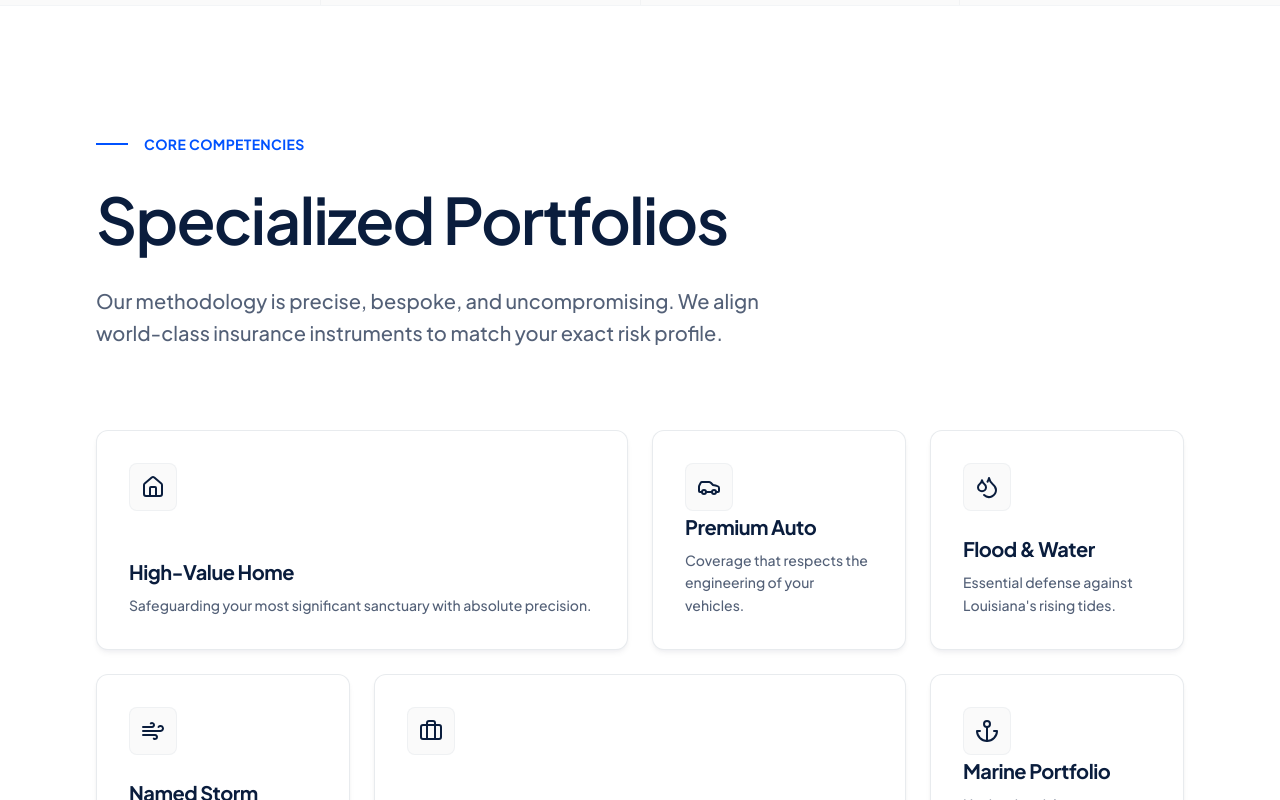
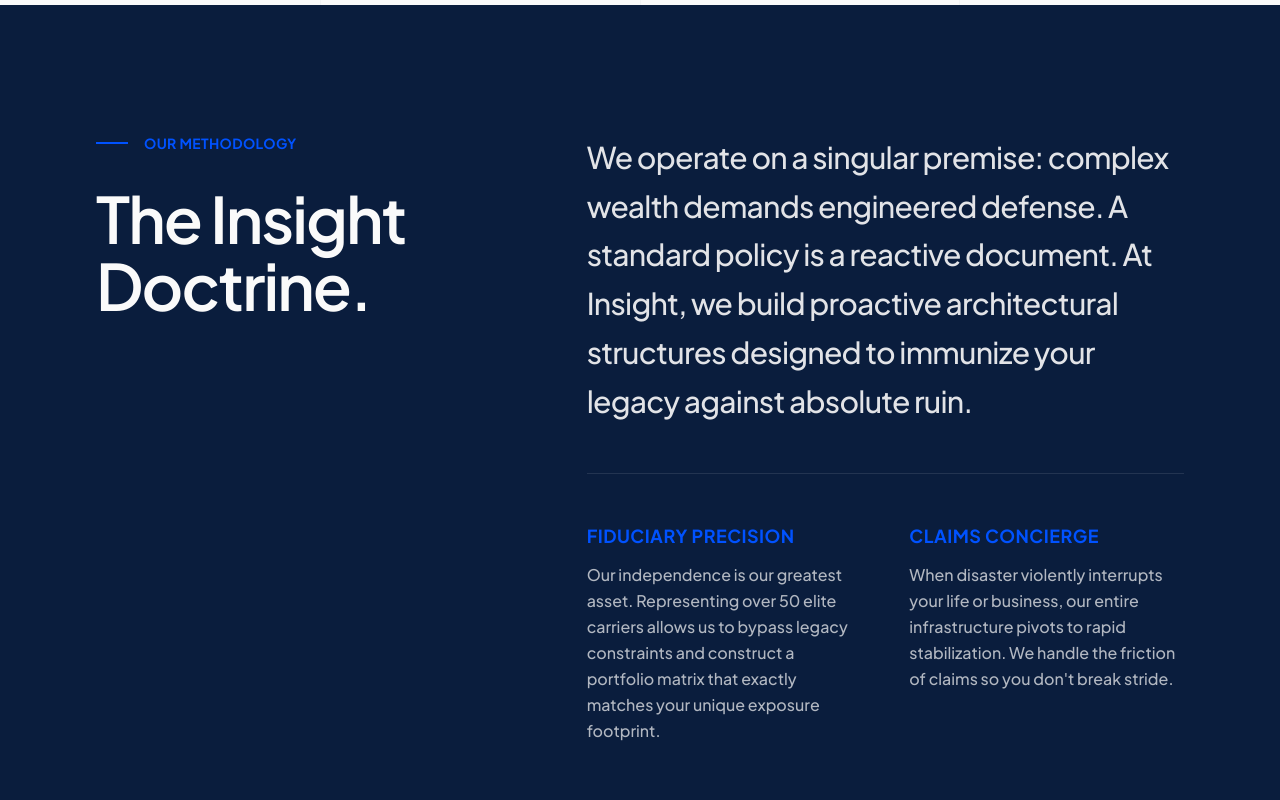
Before and after one commit to Founditmarketing/new-insight, a React (Vite) app: page / in a window 1280 px wide. Shown: the part 940-1740 px from the top of the page. Built offline with nearby package versions, Linux system fonts and the light colour scheme.

Commit message:
feat: implement phase 2 institutional minimal polish including testimonials and philosophy

```diff
--- a/src/App.tsx
+++ b/src/App.tsx
@@ -6,8 +6,10 @@
 import { useEffect, useState } from 'react';
 import Lenis from 'lenis';
 import { Hero } from './components/Hero';
+import { Philosophy } from './components/Philosophy';
 import { ServicesGrid } from './components/ServicesGrid';
 import { Proof } from './components/Proof';
+import { Testimonials } from './components/Testimonials';
 import { LouisianaStory } from './components/LouisianaStory';
 import { Footer } from './components/Footer';
 import { Navbar } from './components/Navbar';
@@ -44,8 +46,10 @@ export default function App() {
       {loading && <Preloader onComplete={() => setLoading(false)} />}
       <Navbar />
       <Hero />
+      <Philosophy />
       <ServicesGrid />
       <Proof />
+      <Testimonials />
       <LouisianaStory />
       <Footer />
     </main>
--- a/src/components/Hero.tsx
+++ b/src/components/Hero.tsx
@@ -83,12 +83,12 @@ export function Hero() {
           <motion.div
             initial={{ opacity: 0, scale: 0.95 }}
             animate={{ opacity: 1, scale: 1 }}
-            transition={{ duration: 1.2, delay: 0.3, ease: [0.16, 1, 0.3, 1] }}
+            transition={{ type: "spring", stiffness: 100, damping: 20, delay: 0.3 }}
             className="w-full aspect-square md:aspect-[4/3] relative rounded-2xl overflow-hidden shadow-2xl shadow-ink/10"
           >
             <div className="absolute inset-0 bg-ink/5 mix-blend-multiply z-10" />
             <img
-              src="https://images.unsplash.com/photo-1512917774080-9991f1c4c750?q=80&w=2070&auto=format&fit=crop"
+              src="/images/institutional_hero.png"
               alt="High-value premium estate"
               className="w-full h-full object-cover"
             />
--- a/src/components/LouisianaStory.tsx
+++ b/src/components/LouisianaStory.tsx
@@ -88,12 +88,12 @@ export function LouisianaStory() {
             initial={{ opacity: 0, scale: 1.05 }}
             whileInView={{ opacity: 1, scale: 1 }}
             viewport={{ once: true }}
-            transition={{ duration: 1.5, ease: [0.16, 1, 0.3, 1] }}
+            transition={{ type: "spring", stiffness: 80, damping: 20 }}
             className="w-full h-full"
           >
             <motion.img
               style={{ y, scale: 1.1 }}
-              src="https://images.unsplash.com/photo-1578307325514-699709794d21?q=80&w=2070&auto=format&fit=crop"
+              src="/images/institutional_louisiana.png"
               alt="Louisiana landscape"
               className="w-full h-full object-cover opacity-90 mix-blend-multiply"
               referrerPolicy="no-referrer"
--- /dev/null
+++ b/src/components/Philosophy.tsx
@@ -0,0 +1,71 @@
+import { motion } from 'motion/react';
+
+export function Philosophy() {
+  return (
+    <section id="about" className="py-32 px-6 md:px-12 lg:px-24 bg-ink text-paper relative overflow-hidden">
+      <div className="max-w-7xl mx-auto flex flex-col lg:flex-row gap-16 lg:gap-32">
+
+        {/* Left Column: Title & Methodology */}
+        <div className="w-full lg:w-1/3 flex flex-col shrink-0">
+          <motion.div
+            initial={{ opacity: 0, y: 20 }}
+            whileInView={{ opacity: 1, y: 0 }}
+            viewport={{ once: true, margin: "-100px" }}
+            transition={{ duration: 0.8, ease: [0.16, 1, 0.3, 1] }}
+            className="flex items-center gap-4 mb-8"
+          >
+            <div className="w-8 h-[2px] bg-accent" />
+            <span className="text-sm font-bold tracking-wide uppercase text-accent">
+              Our Methodology
+            </span>
+          </motion.div>
+
+          <h2 className="text-fluid-h2 font-sans font-bold text-paper mb-6 tracking-tight leading-tight">
+            The Insight<br/>Doctrine.
+          </h2>
+        </div>
+
+        {/* Right Column: Editorial Manifesto */}
+        <div className="w-full lg:w-2/3 flex flex-col justify-center">
+          <motion.p
+            initial={{ opacity: 0, y: 20 }}
+            whileInView={{ opacity: 1, y: 0 }}
+            viewport={{ once: true, margin: "-100px" }}
+            transition={{ duration: 0.8, delay: 0.2, ease: [0.16, 1, 0.3, 1] }}
+            className="text-2xl md:text-3xl text-paper/90 font-medium leading-relaxed mb-12 tracking-tight"
+          >
+            We operate on a singular premise: complex wealth demands engineered defense.
+            A standard policy is a reactive document. At Insight, we build proactive architectural structures designed to immunize your legacy against absolute ruin.
+          </motion.p>
+
+          <div className="grid grid-cols-1 md:grid-cols-2 gap-12 border-t border-paper/10 pt-12">
+            <motion.div
+              initial={{ opacity: 0, y: 20 }}
+              whileInView={{ opacity: 1, y: 0 }}
+              viewport={{ once: true, margin: "-50px" }}
+              transition={{ duration: 0.8, delay: 0.4, ease: [0.16, 1, 0.3, 1] }}
+            >
+              <h4 className="text-lg font-bold text-accent mb-3 uppercase tracking-wide">Fiduciary Precision</h4>
+              <p className="text-paper/70 leading-relaxed font-medium">
+                Our independence is our greatest asset. Representing over 50 elite carriers allows us to bypass legacy constraints and construct a portfolio matrix that exactly matches your unique exposure footprint.
+              </p>
+            </motion.div>
+
+            <motion.div
+              initial={{ opacity: 0, y: 20 }}
+              whileInView={{ opacity: 1, y: 0 }}
+              viewport={{ once: true, margin: "-50px" }}
+              transition={{ duration: 0.8, delay: 0.6, ease: [0.16, 1, 0.3, 1] }}
+            >
+              <h4 className="text-lg font-bold text-accent mb-3 uppercase tracking-wide">Claims Concierge</h4>
+              <p className="text-paper/70 leading-relaxed font-medium">
+                When disaster violently interrupts your life or business, our entire infrastructure pivots to rapid stabilization. We handle the friction of claims so you don't break stride.
+              </p>
+            </motion.div>
+          </div>
+        </div>
+
+      </div>
+    </section>
+  );
+}
--- /dev/null
+++ b/src/components/Testimonials.tsx
@@ -0,0 +1,101 @@
+import { useState } from 'react';
+import { motion, AnimatePresence } from 'motion/react';
+import { ChevronLeft, ChevronRight, Quote } from 'lucide-react';
+
+const testimonials = [
+  {
+    id: 1,
+    quote: "Insight didn't just review our policies; they forensically dismantled our entire risk profile and rebuilt it. The level of institutional precision is simply unmatched in Louisiana.",
+    author: "Managing Partner",
+    entity: "$250M Commercial Real Estate Firm"
+  },
+  {
+    id: 2,
+    quote: "After the hurricane, while everyone else was fighting call centers, our Insight concierge had an elite mitigation team on-site in hours. Absolute peace of mind.",
+    author: "Private Client",
+    entity: "Alexandria, LA"
+  },
+  {
+    id: 3,
+    quote: "The strategic depth at which they operate is extraordinary. They handle our corporate liability, marine assets, and personal estates with absolute structural continuity.",
+    author: "Chief Executive Officer",
+    entity: "Gulf Coast Maritime Operations"
+  }
+];
+
+export function Testimonials() {
+  const [currentIndex, setCurrentIndex] = useState(0);
+
+  const nextSlide = () => {
+    setCurrentIndex((prev) => (prev + 1) % testimonials.length);
+  };
+
+  const prevSlide = () => {
+    setCurrentIndex((prev) => (prev - 1 + testimonials.length) % testimonials.length);
+  };
+
+  return (
+    <section className="py-32 px-6 md:px-12 lg:px-24 bg-paper text-ink relative overflow-hidden border-t border-slate/10">
+      <div className="max-w-7xl mx-auto flex flex-col h-full justify-between">
+
+        <div className="flex justify-between items-end mb-24 border-b border-slate/10 pb-8">
+          <motion.div
+            initial={{ opacity: 0, x: -20 }}
+            whileInView={{ opacity: 1, x: 0 }}
+            viewport={{ once: true }}
+            transition={{ duration: 0.8, ease: [0.16, 1, 0.3, 1] }}
+            className="flex items-center gap-4"
+          >
+            <div className="w-8 h-[2px] bg-accent" />
+            <span className="text-sm font-bold tracking-wide uppercase text-accent">
+              Client Relations
+            </span>
+          </motion.div>
+
+          <div className="flex gap-4">
+            <button
+              onClick={prevSlide}
+              className="w-12 h-12 rounded-full border border-slate/20 flex items-center justify-center text-ink hover:bg-ink hover:text-stone hover:border-ink transition-colors"
+            >
+              <ChevronLeft className="w-5 h-5" />
+            </button>
+            <button
+              onClick={nextSlide}
+              className="w-12 h-12 rounded-full border border-slate/20 flex items-center justify-center text-ink hover:bg-ink hover:text-stone hover:border-ink transition-colors"
+            >
+              <ChevronRight className="w-5 h-5" />
+            </button>
+          </div>
+        </div>
+
+        <div className="relative min-h-[300px] md:min-h-[250px] w-full flex items-center">
+          <Quote className="absolute top-0 left-0 w-32 h-32 text-slate/5 -translate-x-8 -translate-y-12 z-0" />
+
+          <AnimatePresence mode="wait">
+            <motion.div
+              key={currentIndex}
+              initial={{ opacity: 0, y: 20 }}
+              animate={{ opacity: 1, y: 0 }}
+              exit={{ opacity: 0, y: -20 }}
+              transition={{ duration: 0.6, ease: [0.16, 1, 0.3, 1] }}
+              className="relative z-10 w-full"
+            >
+              <p className="text-2xl md:text-4xl lg:text-5xl font-bold leading-tight tracking-tight text-ink max-w-5xl mb-12">
+                "{testimonials[currentIndex].quote}"
+              </p>
+              <div className="flex flex-col">
+                <span className="font-bold text-lg text-ink uppercase tracking-wide">
+                  {testimonials[currentIndex].author}
+                </span>
+                <span className="font-semibold text-sm text-slate tracking-widest uppercase mt-1">
+                  {testimonials[currentIndex].entity}
+                </span>
+              </div>
+            </motion.div>
+          </AnimatePresence>
+        </div>
+
+      </div>
+    </section>
+  );
+}
```
Also changed, not shown: public/images/institutional_hero.png (added), public/images/institutional_louisiana.png (added).
